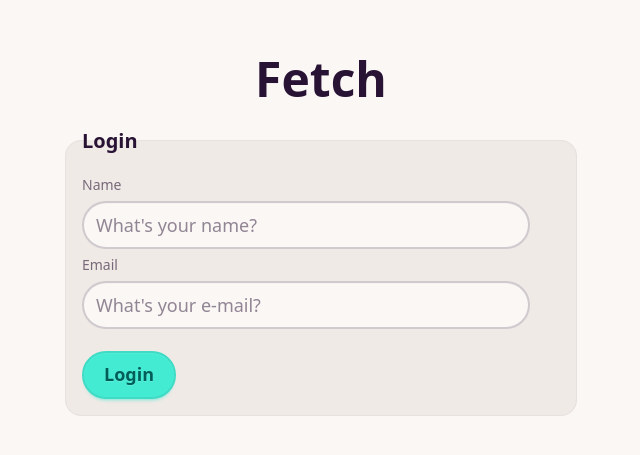
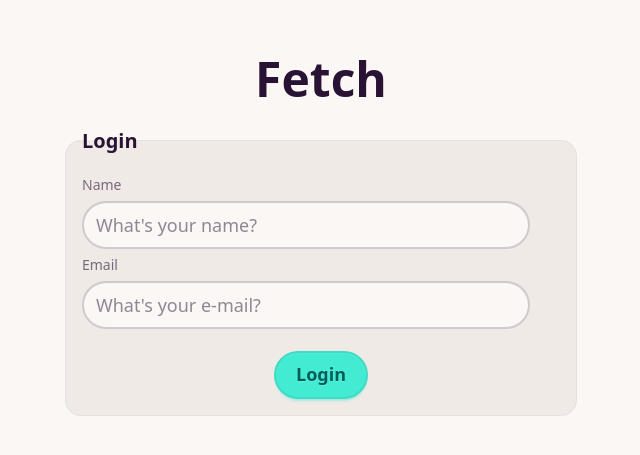
Before and after one commit to ChrisGamboa/fetch-takehome, a Next.js app: page / in a window 1280 px wide. Shown: the part 173-628 px from the top of the page, without its empty margins (319-959 px from the left). Built offline with nearby package versions, Linux system fonts and the light colour scheme.

Commit message:
fix login UI and matchedDog UI to be centered

```diff
--- a/src/app/components/LoginButton.js
+++ b/src/app/components/LoginButton.js
@@ -46,5 +46,6 @@ export default function LoginButton({ loginData }) {
     return (
         <div>
             {loading ? <LoadingIndicator /> : <button href="/search" onClick={login} className={`btn sm:btn-sm md:btn-md lg:btn-lg ${success ? `btn-success` : `btn-primary`} mt-4`}>{success ? "Success!" : "Login"}</button>}
-        </div>)
+        </div>
+        )
 }
--- a/src/app/components/LoginForm.js
+++ b/src/app/components/LoginForm.js
@@ -27,7 +27,9 @@ export function LoginForm() {
                 <input onChange={handleInputChange} name="email" type="email" className="input input-xs sm:input-sm md:input-md md:w-md lg:input-lg validator" placeholder="What's your e-mail?" required />
 
                 {/* {loading ? <LoadingIndicator /> : <button type="submit" className={`btn sm:btn-sm md:btn-md lg:btn-lg ${success ? `btn-success` : `btn-primary`} mt-4`}>{success ? "Success!" : "Login"}</button>} */}
-                <LoginButton loginData={loginData} />
+                <div className="flex justify-center">
+                    <LoginButton loginData={loginData} />
+                </div>
             </fieldset>
         </form>
     )
--- a/src/app/components/MatchWithDogButton.js
+++ b/src/app/components/MatchWithDogButton.js
@@ -110,7 +110,7 @@ export default function MatchWithDogButton({ selectedDogs }) {
             {/* Matched Dog Modal */}
             {isModalOpen && matchedDog && (
                 <dialog open className="modal">
-                    <div className="modal-box bg-primary">
+                    <div className="modal-box bg-primary text-center">
                         <h3 className="font-semibold text-lg text-primary-content">You matched with...</h3>
                         <h1 className="font-bold text-4xl text-center text-primary-content border-dotted p-4">{matchedDog.name}!</h1>
                         <img src={matchedDog.img} alt="pic of dog" className="avatar rounded-full p-4" />
```
